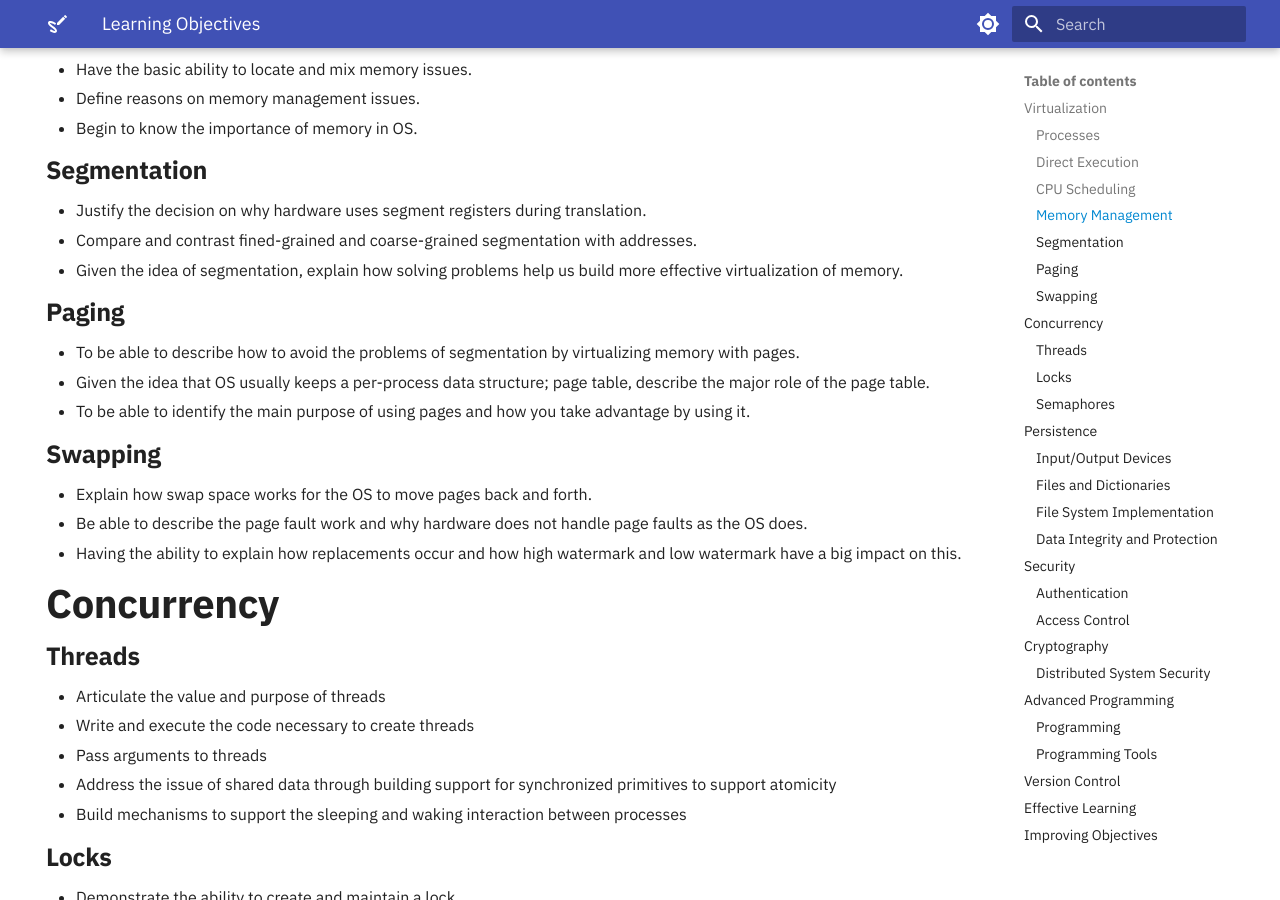
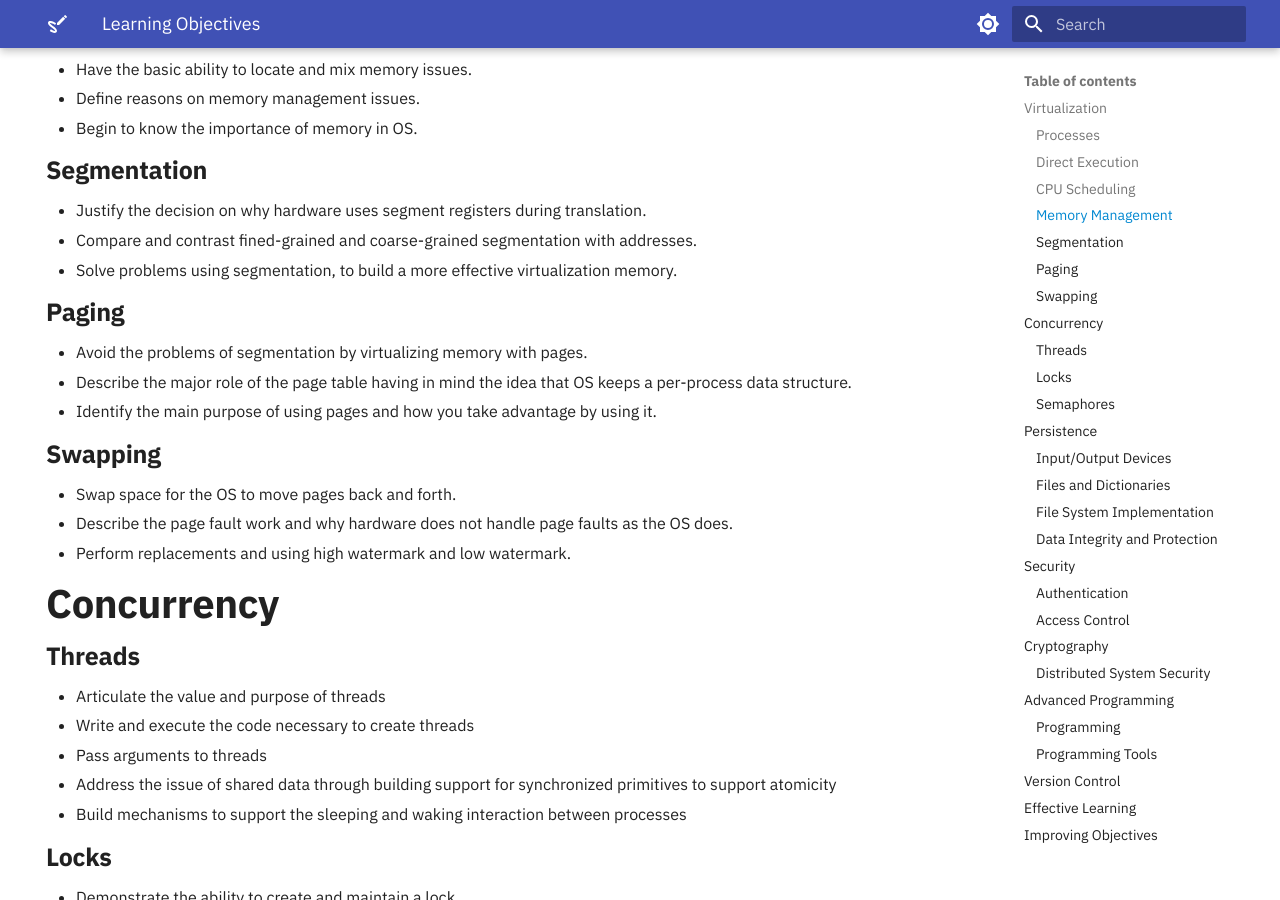
Before and after one commit to OS-Sketch/www.os-sketch.com, an MkDocs documentation site: the page built from docs/operating-systems/learning-objectives.md, in a window 1280 px wide and 900 px high, scrolled down 999 px. Built offline with MkDocs 1.6.1 and Material for MkDocs 9.7.7, drawn with Linux system fonts in a browser that asks for light colours; some of the changed text lies outside the part shown.

Commit message:
Fix feature of Virtualization, paging, swapping and Segmentation.

```diff
--- a/docs/operating-systems/learning-objectives.md
+++ b/docs/operating-systems/learning-objectives.md
@@ -27,9 +27,9 @@ tags:
 
 ## Virtualization
 
-- Given the opportunity to describe the processes of the OS virtualizing resources and doing it efficiently.
+- Describe the processes of the OS virtualizing resources and doing it efficiently.
 - Identify the main physical parts that make up the PC for the OS to run.
-- To have some idea of what an OS actually does.
+- Articulate the function of an operating system.
 
 ### Processes
 
@@ -63,19 +63,19 @@ Stride scheduling is made without using randomization in mind, why do people use
 
 - Justify the decision on why hardware uses segment registers during translation.
 - Compare and contrast fined-grained and coarse-grained segmentation with addresses.
-- Given the idea of segmentation, explain how solving problems help us build more effective virtualization of memory.
+- Solve problems using segmentation, to build a more effective virtualization memory.
 
 ### Paging
 
-- To be able to describe how to avoid the problems of segmentation by virtualizing memory with pages.
-- Given the idea that OS usually keeps a per-process data structure; page table, describe the major role of the page table.
-- To be able to identify the main purpose of using pages and how you take advantage by using it.
+- Avoid the problems of segmentation by virtualizing memory with pages.
+- Describe the major role of the page table having in mind the idea that OS keeps a per-process data structure.
+- Identify the main purpose of using pages and how you take advantage by using it.
 
 ### Swapping
 
-- Explain how swap space works for the OS to move pages back and forth.
-- Be able to describe the page fault work and why hardware does not handle page faults as the OS does.
-- Having the ability to explain how replacements occur and how high watermark and low watermark have a big impact on this.
+- Swap space for the OS to move pages back and forth.
+- Describe the page fault work and why hardware does not handle page faults as the OS does.
+- Perform replacements and using high watermark and low watermark.
 
 ## Concurrency
 
```
